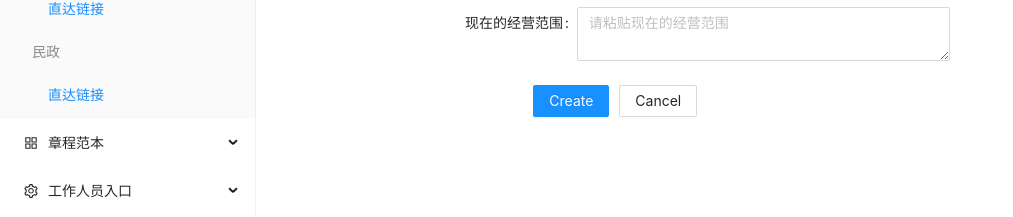
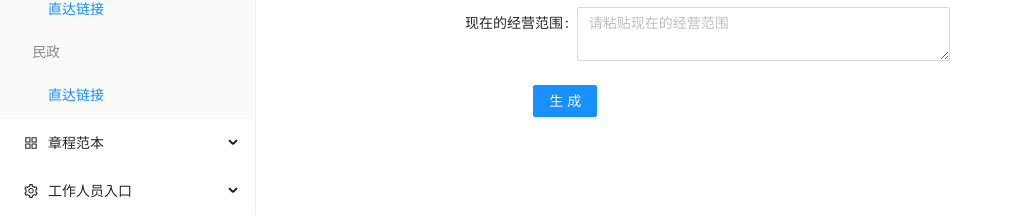
Before and after one commit to gitjohnhub/zwzx-learn, a Vue app: page /Zidongshengcheng/zcxza in a window 1280 px wide. Shown: the part 375-592 px from the top of the page, without its empty margins (0-1013 px from the left). Built offline with nearby package versions, Linux system fonts and the light colour scheme.

Commit message:
修改button

```diff
--- a/src/components/ChildView/ZcxzaView.vue
+++ b/src/components/ChildView/ZcxzaView.vue
@@ -30,8 +30,8 @@
     </a-form-item>
     </div>
     <a-form-item :wrapper-col="{ span: 14, offset: 4 }">
-      <a-button type="primary" @click="generate_xiuzhengan">Create</a-button>
-      <a-button style="margin-left: 10px">Cancel</a-button>
+      <a-button type="primary" @click="generate_xiuzhengan">生成</a-button>
+      <!-- <a-button style="margin-left: 10px">Cancel</a-button> -->
     </a-form-item>
   </a-form>
 </template>
```
